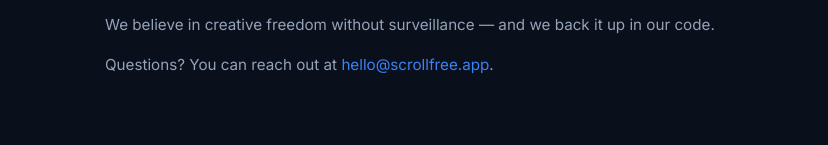
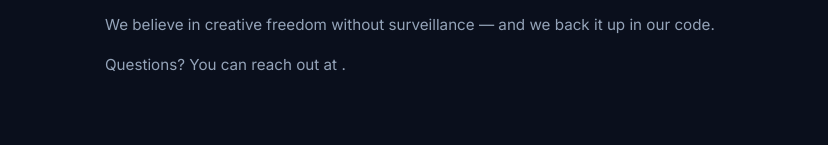
Before and after one commit to crpeter/scroll-free-support, a plain HTML site: page index.html in a window 1280 px wide. Shown: the part 1187-1332 px from the top of the page, without its empty margins (167-995 px from the left). Drawn offline with Linux system fonts and the light colour scheme.

Commit message:
Update index.html

```diff
--- a/index.html
+++ b/index.html
@@ -172,7 +172,7 @@
     <p>Scroll Free is designed to work entirely on your device. We don’t use third-party analytics, cloud syncing, or behavioral tracking of any kind.</p>
     <p>There are no logins, no account creation, and no identifiers. Your videos never leave your device unless you explicitly share them.</p>
     <p>We believe in creative freedom without surveillance — and we back it up in our code.</p>
-    <p>Questions? You can reach out at <a href="mailto:hello@scrollfree.app">hello@scrollfree.app</a>.</p>
+    <p>Questions? You can reach out at <a href="mailto:help@scrollfree.app"></a>.</p>
   </section>
 
   <footer>
```
